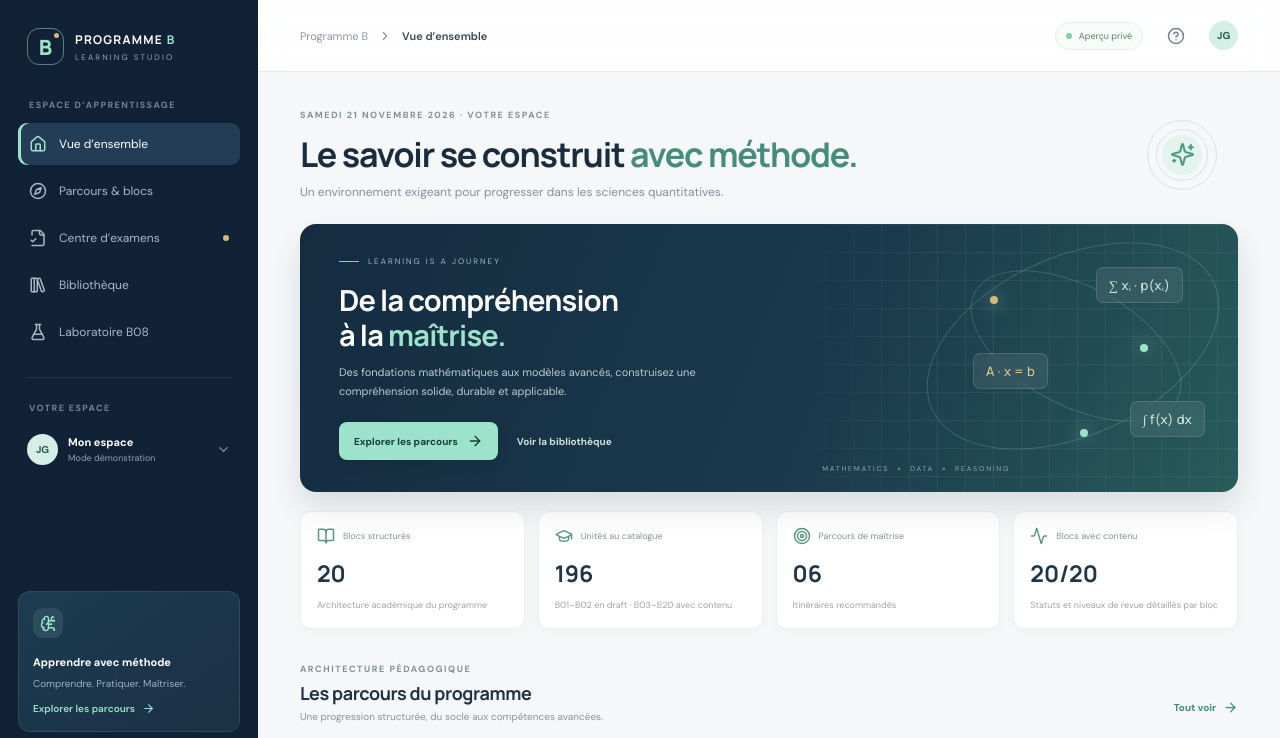
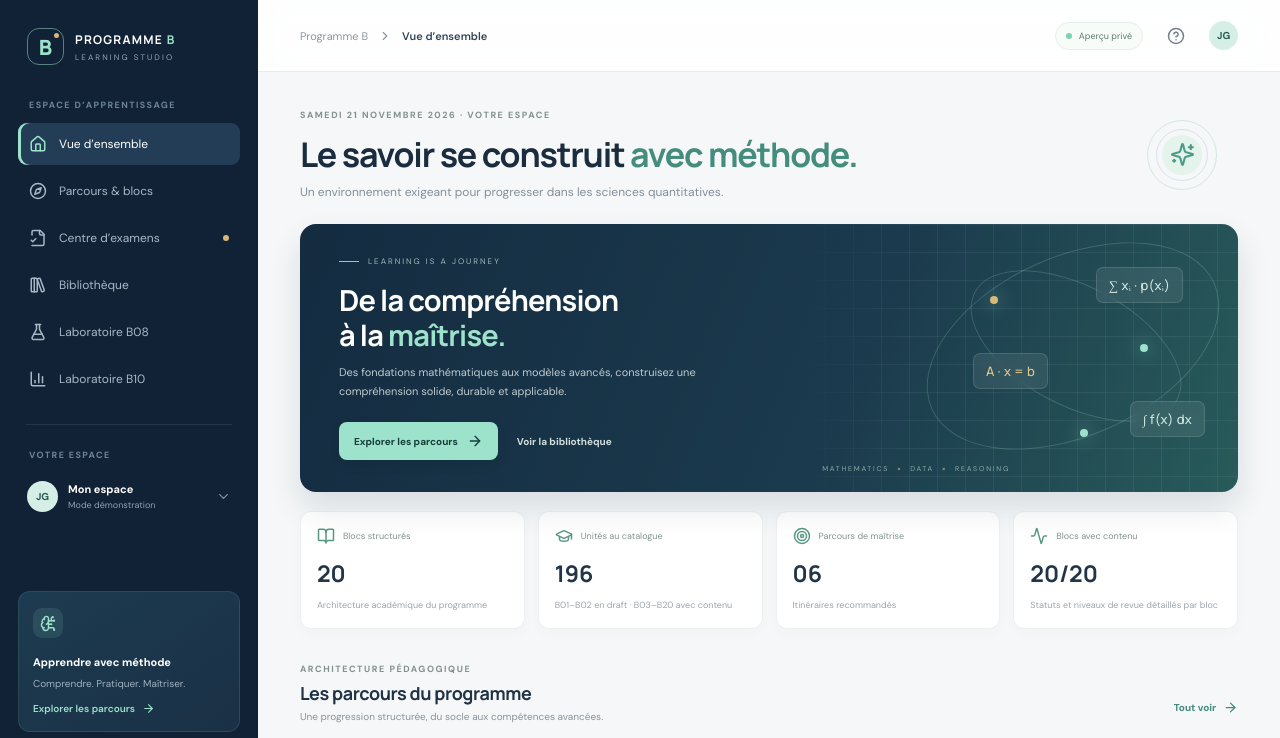
Before and after one commit to JohnGAB7/Actu-Basics-Programme-B, a React (Vite) app: page / in a window 1280 px wide. Shown: the top 738 px of the page. Built offline with nearby package versions, Linux system fonts and the light colour scheme.

Commit message:
Ajouter le laboratoire B10 à la navigation du site

```diff
--- a/src/App.tsx
+++ b/src/App.tsx
@@ -12,8 +12,9 @@ import { blocks, questions } from './data'
 import { LessonLibrary, getCourseSummaries } from './Lessons'
 import { curriculumDetails, learningPaths, getBlockForCourse } from './curriculum'
 import { ProbabilityLab } from './ProbabilityLab'
+import { DescriptiveLab } from './DescriptiveLab'
 
-type View = 'overview' | 'paths' | 'block' | 'exams' | 'library' | 'lab' | 'exam' | 'results'
+type View = 'overview' | 'paths' | 'block' | 'exams' | 'library' | 'lab' | 'labB10' | 'exam' | 'results'
 type Answers = Record<number, number>
 
 const STORAGE_KEY = 'programme-b-demo-attempt-v1'
@@ -105,6 +106,7 @@ function App() {
     { id: 'exams' as View, label: 'Centre d’examens', icon: FileCheck2 },
     { id: 'library' as View, label: 'Bibliothèque', icon: LibraryBig },
     { id: 'lab' as View, label: 'Laboratoire B08', icon: FlaskConical },
+    { id: 'labB10' as View, label: 'Laboratoire B10', icon: BarChart3 },
   ]
 
   return (
@@ -139,7 +141,7 @@ function App() {
       <main className="main-area">
         <header className="topbar">
           <button className="icon-button mobile-menu" onClick={() => setMobileMenu(true)} aria-label="Ouvrir le menu"><Menu size={20}/></button>
-          <div className="breadcrumb"><span>Programme B</span><ChevronRight size={14}/><strong>{view === 'overview' ? 'Vue d’ensemble' : view === 'paths' ? 'Parcours & blocs' : view === 'block' ? selectedBlockCode : view === 'exams' || view === 'exam' || view === 'results' ? 'Centre d’examens' : view === 'lab' ? 'Laboratoire B08' : 'Bibliothèque'}</strong></div>
+          <div className="breadcrumb"><span>Programme B</span><ChevronRight size={14}/><strong>{view === 'overview' ? 'Vue d’ensemble' : view === 'paths' ? 'Parcours & blocs' : view === 'block' ? selectedBlockCode : view === 'exams' || view === 'exam' || view === 'results' ? 'Centre d’examens' : view === 'lab' ? 'Laboratoire B08' : view === 'labB10' ? 'Laboratoire B10' : 'Bibliothèque'}</strong></div>
           <div className="top-actions"><div className="preview-pill"><span/> Aperçu privé</div><button className="icon-button" aria-label="Aide"><CircleHelp size={18}/></button><div className="top-avatar">JG</div></div>
         </header>
 
@@ -149,6 +151,7 @@ function App() {
         {view === 'exams' && <Exams onStart={() => setShowIntro(true)} />}
         {view === 'library' && <LessonLibrary query={query} setQuery={setQuery} />}
         {view === 'lab' && <ProbabilityLab />}
+        {view === 'labB10' && <DescriptiveLab />}
         {view === 'exam' && <Exam current={current} setCurrent={setCurrent} answers={answers} chooseAnswer={chooseAnswer} seconds={seconds} time={time} progress={progress} onFinish={finishExam} />}
         {view === 'results' && <Results score={score} answered={answered} answers={answers} onRetry={resetExam} onPaths={() => nav('paths')} />}
       </main>
```
